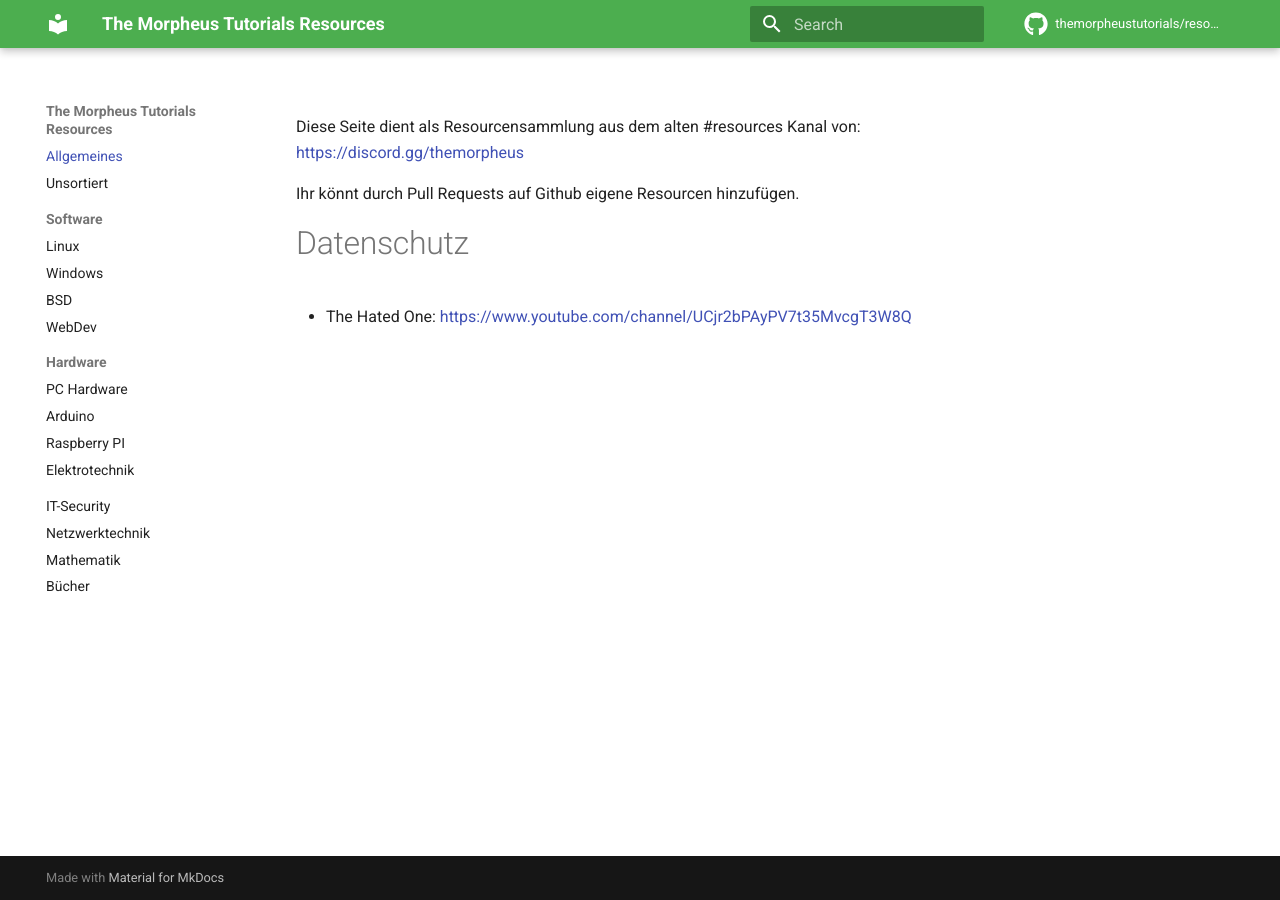
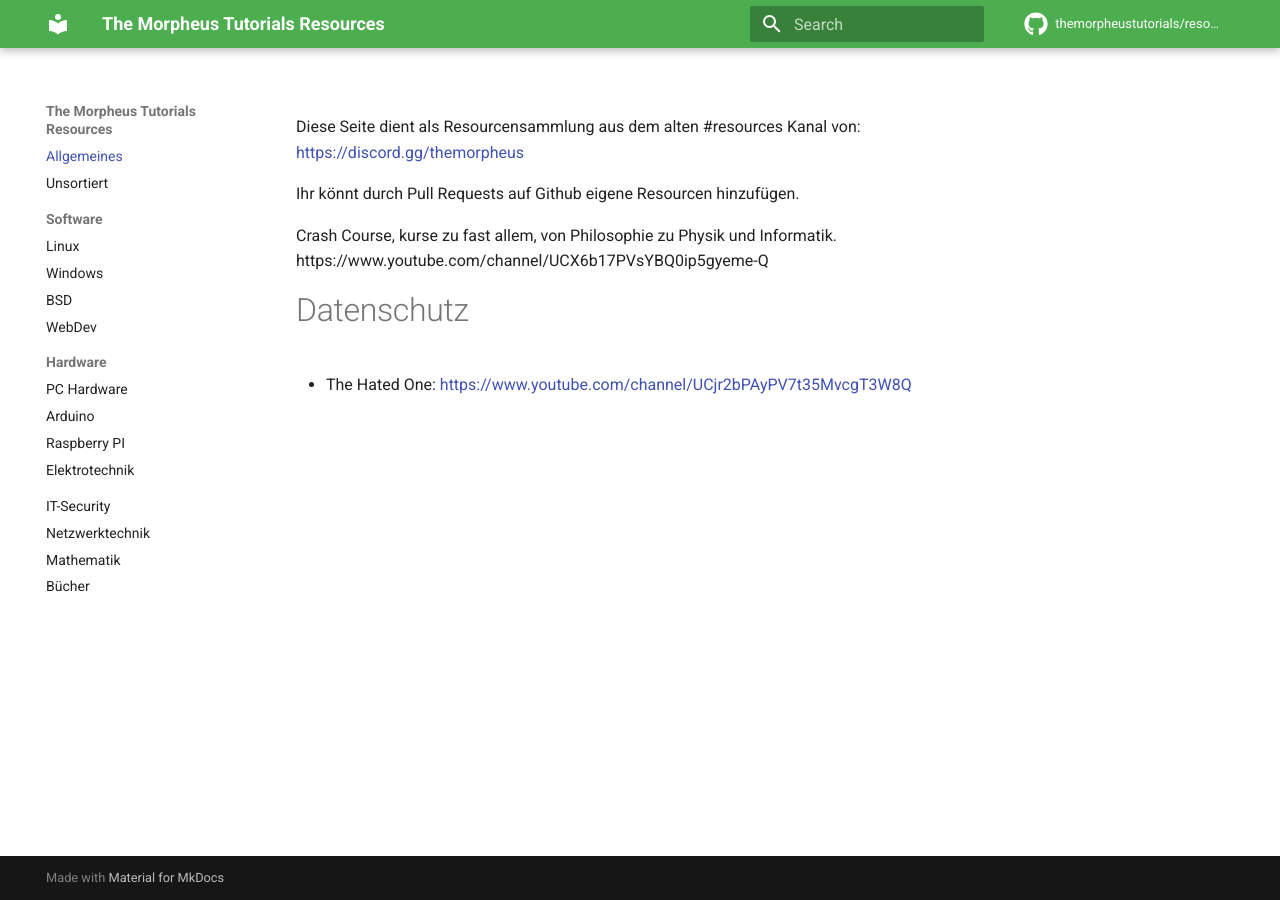
Before and after one commit to themorpheustutorials/resources, an MkDocs documentation site: the page built from docs/index.md, in a window 1280 px wide. Built offline with MkDocs 1.6.1 and Material for MkDocs 9.7.7, drawn with Linux system fonts in a browser that asks for light colours; comment, search, counter and statistics services are not loaded.

Commit message:
Update index.md
added Crash Course

```diff
--- a/docs/index.md
+++ b/docs/index.md
@@ -2,6 +2,9 @@ Diese Seite dient als Resourcensammlung aus dem alten #resources Kanal von: [htt
 
 Ihr könnt durch Pull Requests auf Github eigene Resourcen hinzufügen.
 
+Crash Course, kurse zu fast allem, von Philosophie zu Physik und Informatik.
+https://www.youtube.com/channel/UCX6b17PVsYBQ0ip5gyeme-Q
+
 
 # Datenschutz
 - The Hated One: [https://www.youtube.com/channel/UCjr2bPAyPV7t35MvcgT3W8Q](https://www.youtube.com/channel/UCjr2bPAyPV7t35MvcgT3W8Q)
```
